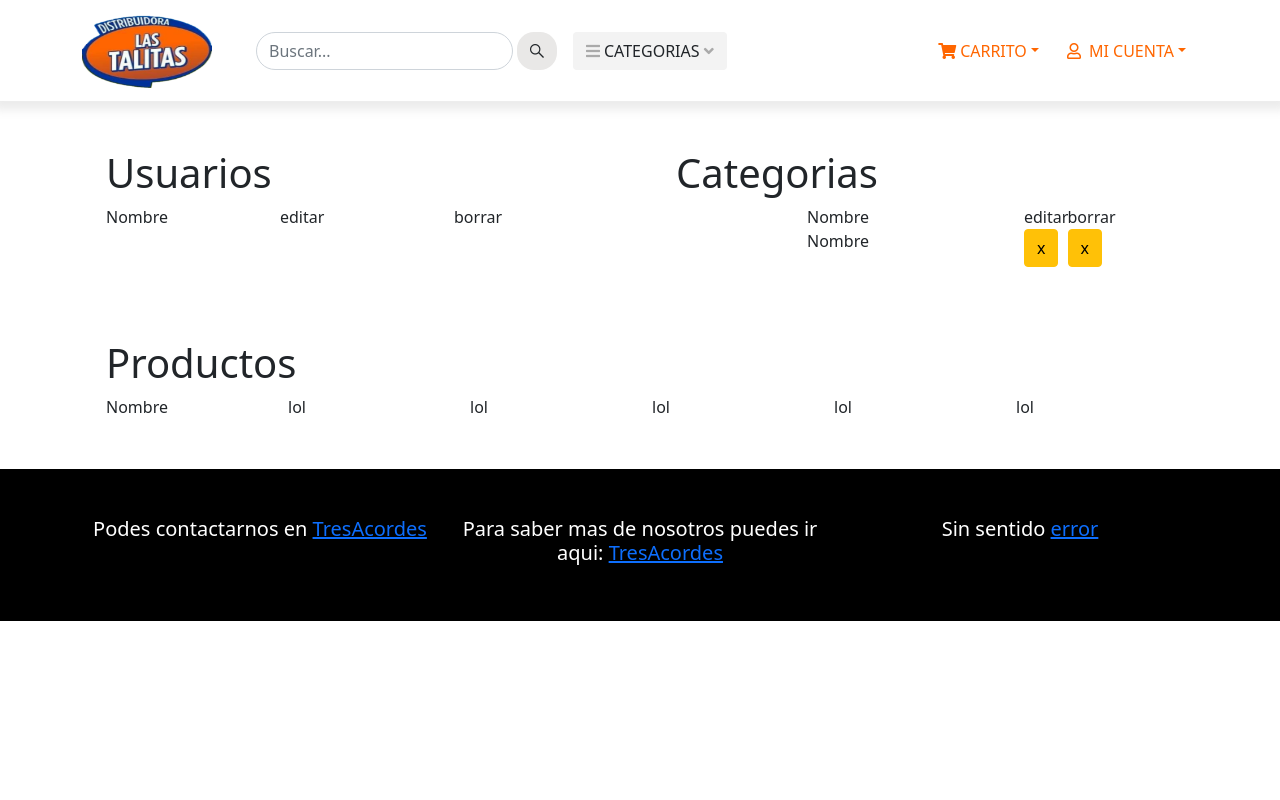
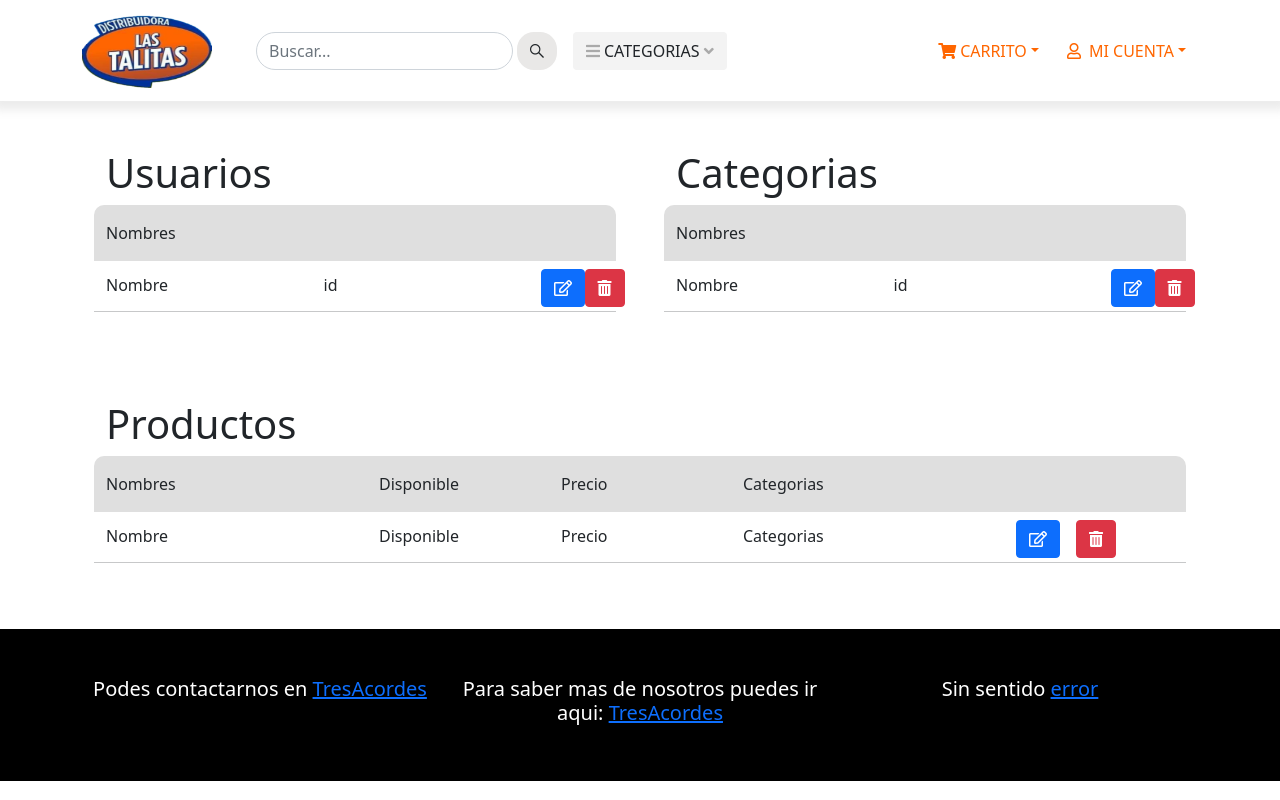
Before and after one commit to DiegoIpaez/Distribuidora-talitas-9i-PF, a React (Create React App) app: page /admin in a window 1280 px wide. Built offline with nearby package versions, Linux system fonts and the light colour scheme.

Commit message:
estructura page admin terminada

```diff
--- a/src/components/NavBar.jsx
+++ b/src/components/NavBar.jsx
@@ -16,8 +16,9 @@ const NavBar = () => {
     <Navbar collapseOnSelect expand="lg" className="navbar">
       <Container>
         <Navbar.Brand>
-          <Link to='/'><img src={imgs[0].img} className="logo-nav" alt="" /></Link>
-
+          <Link to="/">
+            <img src={imgs[0].img} className="logo-nav" alt="" />
+          </Link>
         </Navbar.Brand>
         <Navbar.Toggle aria-controls="responsive-navbar-nav" />
         <Navbar.Collapse id="responsive-navbar-nav">
@@ -51,9 +52,11 @@ const NavBar = () => {
               </Dropdown.Toggle>
 
               <Dropdown.Menu>
-                <Dropdown.Item>Action</Dropdown.Item>
-                <Dropdown.Item>Another action</Dropdown.Item>
-                <Dropdown.Item>Something else</Dropdown.Item>
+                <Dropdown.Item>
+                  <Link className="nav-link" to="/carrito">
+                    Mi carrito
+                  </Link>
+                </Dropdown.Item>
               </Dropdown.Menu>
             </Dropdown>
             <Dropdown>
@@ -63,8 +66,16 @@ const NavBar = () => {
               </Dropdown.Toggle>
 
               <Dropdown.Menu>
-                <Dropdown.Item>Action</Dropdown.Item>
-                <Dropdown.Item>Another action</Dropdown.Item>
+                <Dropdown.Item>
+                  <Link className="nav-link" to="/">
+                    Mi cuenta
+                  </Link>
+                </Dropdown.Item>
+                <Dropdown.Item>
+                  <Link className="nav-link" to="/admin">
+                    Admin
+                  </Link>
+                </Dropdown.Item>
                 <Dropdown.Divider />
                 <Dropdown.Item
                   onClick={() => {
@@ -72,7 +83,9 @@ const NavBar = () => {
                     history.push("/login");
                   }}
                 >
-                  Salir
+                  <span className="nav-link">
+                    <i class="fas fa-sign-out-alt"></i> Salir
+                  </span>
                 </Dropdown.Item>
               </Dropdown.Menu>
             </Dropdown>
--- a/src/components/TableCategorias.jsx
+++ b/src/components/TableCategorias.jsx
@@ -2,26 +2,38 @@ import React from "react";
 
 const TableCategorias = () => {
   return (
-    <div className="col-md-6 col-12 mt-5 mb-4">
-      <div className="container">
-        <div className="row">
+    <div className="container">
+      {/* Titulo */}
+      <div className="row ">
+        <div className="col">
           <h1>Categorias</h1>
         </div>
-        <div className="row text-center">
-          <div className="col-md-8 col-12">Nombre</div>
-          <div className="col-md-1 col-12">editar</div>
-          <div className="col-md-1 col-12">borrar</div>
+      </div>
+      {/* Fin Titulo */}
+      {/* ------------------------------ */}
+      {/* Titulo Tabla */}
+      <div className="row appTabla mb-2">
+        <div className="col-12 pt-3 pb-3">Nombres</div>
+      </div>
+      {/* Fin de Titulo Tabla */}
+      {/* ------------------------------ */}
+      {/* Cuerpo Tabla */}
+      <div className="row">
+        <div className="col-md-5 col-12 mt-1">Nombre</div>
+        <div className="col-md-5 col-12 mt-1">id</div>
+        <div className="col-md-1 col-12">
+          <button className="btn btn-primary">
+            <i class="far fa-edit"></i>
+          </button>
         </div>
-        <div className="row text-center">
-          <div className="col-md-8 col-12">Nombre</div>
-          <div className="col-md-1 col-12">
-            <button className="btn btn-warning">x</button>
-          </div>
-          <div className="col-md-1 col-12">
-            <button className="btn btn-warning">x</button>
-          </div>
+        <div className="col-md-1 col-12">
+          <button className="btn btn-danger">
+            <i class="fas fa-trash-alt"></i>
+          </button>
         </div>
+        <hr className="mt-1" />
       </div>
+      {/* Cuerpo Tabla */}
     </div>
   );
 };
--- a/src/components/TableProductos.jsx
+++ b/src/components/TableProductos.jsx
@@ -1,23 +1,46 @@
-import React from 'react'
+import React from "react";
 
 const TableProductos = () => {
   return (
-        <div className="col-12 mt-5">
     <div className="container">
+      {/* Titulo */}
       <div className="row">
+        <div className="col">
           <h1>Productos</h1>
         </div>
-                <div className="row">
-                    <div className="col">Nombre</div>
-                    <div className="col">lol</div>
-                    <div className="col">lol</div>
-                    <div className="col">lol</div>
-                    <div className="col">lol</div>
-                    <div className="col">lol</div>
       </div>
+      {/* Fin de Titulo */}
+      {/* ------------------------------ */}
+      {/* Titulo tabla */}
+      <div className="row appTabla">
+        <div className="col-md-3 col-12 pt-3 pb-3 ">Nombres</div>
+        <div className="col-md-2 col-12 pt-3 pb-3">Disponible</div>
+        <div className="col-md-2 col-12 pt-3 pb-3">Precio</div>
+        <div className="col-md-3 col-12 pt-3 pb-3">Categorias</div>
       </div>
+      {/* Fin de Titulo Tabla */}
+      {/* ------------------------------ */}
+      {/* Cuerpo Tabla */}
+      <div className="row mt-2">
+        <div className="col-md-3 col-12 mt-1">Nombre</div>
+        <div className="col-md-2 col-12 mt-1">Disponible</div>
+        <div className="col-md-2 col-12 mt-1">Precio</div>
+        <div className="col-md-3 col-12 mt-1">Categorias</div>
+        <div className="col-md-2 col-12">
+          <button className="btn btn-primary me-3">
+            <i class="far fa-edit"></i>
+          </button>
+
+          <button className="btn btn-danger">
+            <i class="fas fa-trash-alt"></i>
+          </button>
         </div>
-    )
-}
 
-export default TableProductos
+        <hr className="mt-1" />
+      </div>
+      {/* Fin de Cuerpo Tabla */}
+    </div>
+  );
+};
+
+export default TableProductos;
--- a/src/components/TableUsuarios.jsx
+++ b/src/components/TableUsuarios.jsx
@@ -1,20 +1,38 @@
-import React from 'react'
+import React from "react";
 
 const TableUsuarios = () => {
   return (
-        <div className="col-md-6 col-12 mt-5 mb-4">
     <div className="container">
       <div className="row">
         <h1>Usuarios</h1>
       </div>
-                <div className="row">
-                    <div className="col">Nombre</div>
-                    <div className="col">editar</div>
-                    <div className="col">borrar</div>
+      {/* Fin de Titulo */}
+      {/* ------------------------------ */}
+      {/* Titulo tabla */}
+      <div className="row appTabla">
+        <div className="col-12 pt-3 pb-3">Nombres</div>
       </div>
+      {/* Fin de Titulo tabla*/}
+      {/* ------------------------------ */}
+      {/* Cuerpo tabla */}
+      <div className="row mt-2">
+        <div className="col-md-5 col-12 mt-1">Nombre</div>
+        <div className="col-md-5 col-12 mt-1">id</div>
+        <div className="col-md-1 col-12">
+          <button className="btn btn-primary">
+            <i class="far fa-edit"></i>
+          </button>
         </div>
+        <div className="col-md-1 col-12">
+          <button className="btn btn-danger">
+            <i class="fas fa-trash-alt"></i>
+          </button>
         </div>
-    )
-}
+        <hr className="mt-1" />
+      </div>
+      {/* Fin de cuerpo tabla */}
+    </div>
+  );
+};
 
-export default TableUsuarios
+export default TableUsuarios;
--- a/src/index.css
+++ b/src/index.css
@@ -306,3 +306,13 @@ footer {
 }
 
 /* Fin de Carrito */
+
+/* Admin */
+
+/* Tabla Categorias */
+.appTabla{
+  background-color: #dfdfdf;
+  border-top-left-radius: 10px;
+  border-top-right-radius: 10px;
+
+}
--- a/src/pages/Admin.jsx
+++ b/src/pages/Admin.jsx
@@ -7,11 +7,17 @@ const Admin = () => {
   return (
     <div className="container">
       <div className="row">
-        <TableUsuarios />
-        <TableCategorias />
+        <div className="col-md-6 mt-5 mb-4 col-12">
+          <TableUsuarios />
+        </div>
+        <div className="col-md-6 mt-5 mb-4 col-12">
+          <TableCategorias />
+        </div>
       </div>
       <div className="row">
-        <TableProductos />
+        <div className="col-md-12 col-12 mt-5">
+          <TableProductos />
+        </div>
       </div>
     </div>
   );
```
Lines whose indentation alone changed are shown as unchanged.
